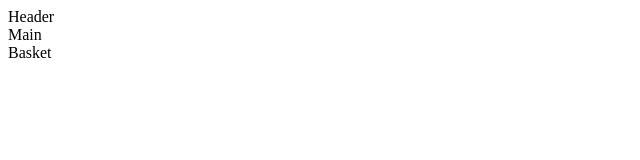
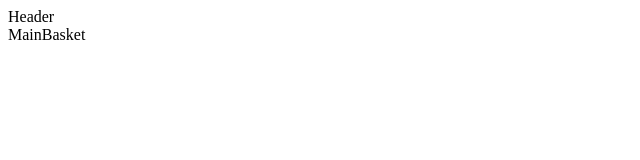
Before and after one commit to XimenaVelascoro/PiccolaGertru, a React (Vite) app: page / in a window 1280 px wide. Shown: the top 160 px of the page, without its empty margins (0-640 px from the left). Built offline with nearby package versions, Linux system fonts and the light colour scheme.

Commit message:
new changes

```diff
--- a/src/assets/components/Basket.js
+++ b/src/assets/components/Basket.js
@@ -1,3 +1,3 @@
-export default function Basket () {
-    return <div className="col-1">Basket</div>;
+export default function Basket (){
+    return 'Basket';
 }
--- a/src/assets/components/Header.js
+++ b/src/assets/components/Header.js
@@ -1,3 +1,3 @@
 export default function Header () {
-    return "Header";
+    return 'Header';
 }
--- a/src/assets/components/Main.js
+++ b/src/assets/components/Main.js
@@ -1,3 +1,3 @@
-export default function Main() {
-  return <div className="col-2 ">Main</div>;
+export default function Main () {
+    return 'Main';
 }
```
Also changed, not shown: src/App.js (renamed from src/App.jsx).
